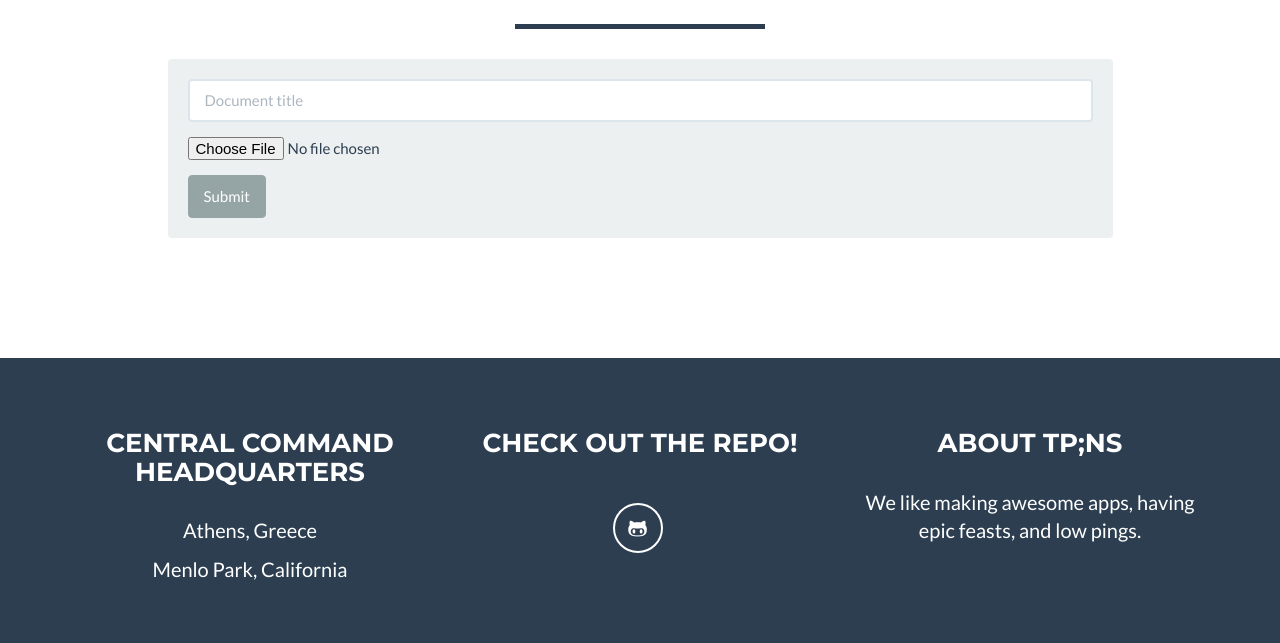
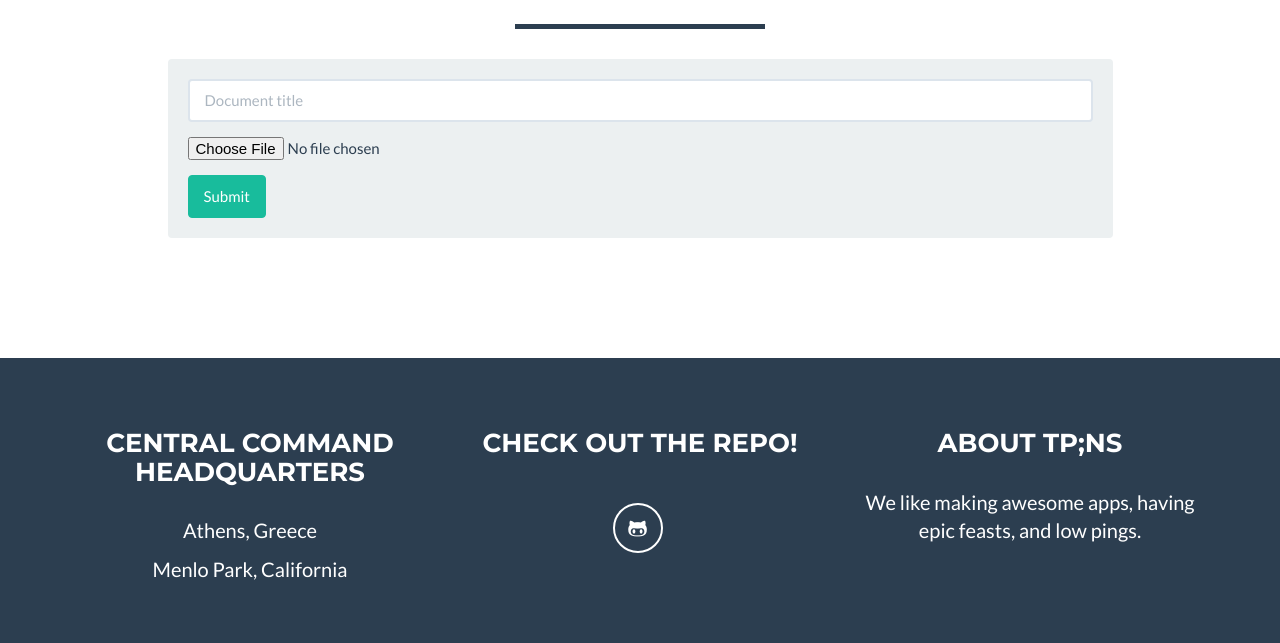
Before and after one commit to NoahLE/EULAThingy, a Django app: template eulathingy/templates/uploads/upload.html in a window 1280 px wide. Shown: the part 251-894 px from the top of the page. Run offline with Django 3.2, Linux system fonts and the light colour scheme; the template is opened without the code that fills it, so the values that code supplies are empty; parts of the project's set-up code (start-up, migrations or seed data) failed here and were passed over; some libraries are stand-ins or nearby versions.

Commit message:
upload button fix

```diff
--- a/eulathingy/templates/uploads/upload.html
+++ b/eulathingy/templates/uploads/upload.html
@@ -19,8 +19,7 @@
                       action="/uploads/submit/" enctype="multipart/form-data" class="well">
                     <input type="text" class="form-control" placeholder="Document title"/>
                     <input type="file" name="upload_file" style="margin: 15px 0;">
-                    <button type="submit" class="btn btn-default">Submit
-                    </button>
+                    <button type="submit" class="btn btn-success">Submit</button>
                 </form>
             </div>
         </div>
```
